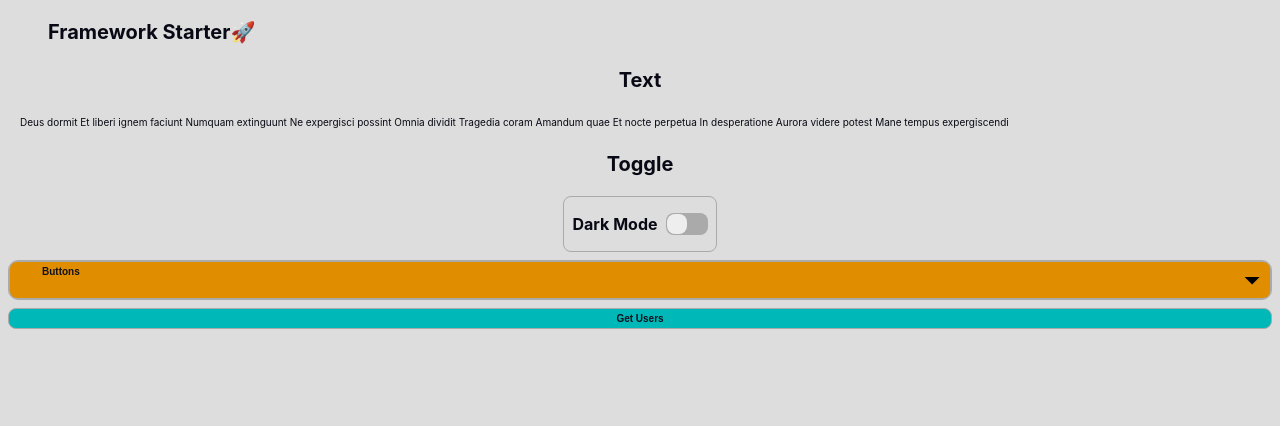
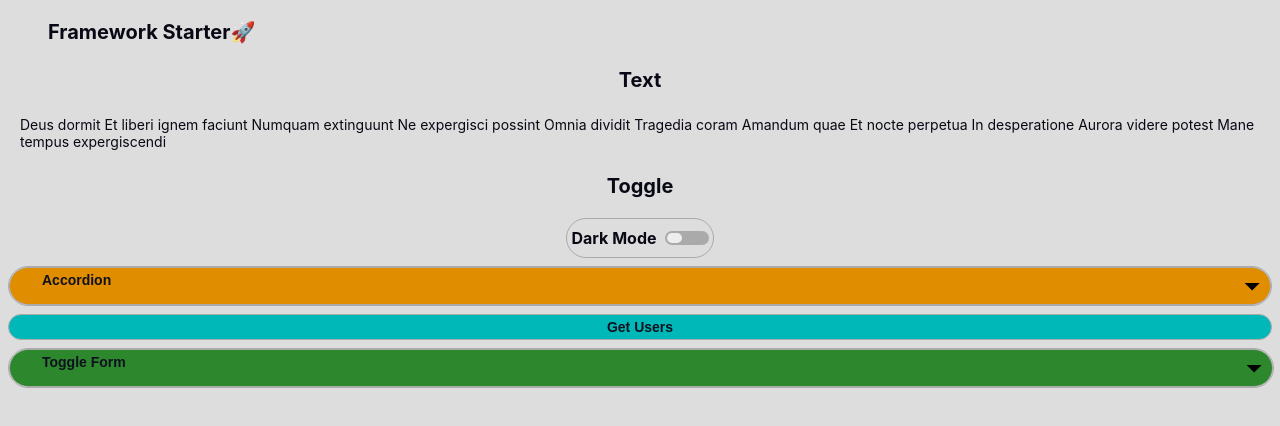
Before and after one commit to christian-hess-94/fullstack-starter, a React (Create React App) app in the folder client/: page / in a window 1280 px wide. Shown: the top 426 px of the page. Built offline with nearby package versions, Linux system fonts and the light colour scheme.

Commit message:
Modificações client
Feito accordion (necessita revisao), button, input, text, toggle (necessita revisão)

```diff
--- a/client/src/App.js
+++ b/client/src/App.js
@@ -9,7 +9,7 @@ import Container from './components/UI/Container';
 import Button from './components/UI/Button';
 import Text from './components/UI/Text';
 import Card from './components/UI/Card';
-import NavBody from './components/UI/Navbar/NavBody';
+import NavBar from './components/UI/NavBar';
 import { colorPrimary } from './styles/Colors';
 import Toggle from './components/UI/Toggle';
 import Accordion from './components/UI/Accordion';
@@ -32,6 +32,7 @@ function App() {
 	const [password, setPassword] = useState('')
 	const [email, setEmail] = useState('')
 	const [accordionOn, accordionToggle] = useState(false)
+	const [formOn, formToggle] = useState(false)
 
 	//CONTEXT
 
@@ -60,8 +61,9 @@ function App() {
 					onClick={() => setContext({ darkMode: !darkMode })} />
 
 				<Accordion
+					type='warning'
 					darkMode={darkMode}
-					buttonTitle='Buttons'
+					buttonTitle='Accordion'
 					toggle={accordionToggle}
 					on={accordionOn}>
 					<Row>
@@ -160,12 +162,13 @@ function App() {
 					onClick={() => getUsers()}
 				>Get Users</Button>
 
-				{/* <Accordion
+				<Accordion
+					type='confirm'
 					block
-					buttonTitle='Toggle Form (Accordion)'
+					buttonTitle='Toggle Form'
 					darkMode={darkMode}
-					on={accordionOn}
-					toggle={accordionToggle}>
+					on={formOn}
+					toggle={formToggle}>
 					<form id='form1' style={{ flex: 1 }} onSubmit={e => {
 						e.preventDefault()
 						createUser({ variables: { username, email, password } })
@@ -173,18 +176,17 @@ function App() {
 						setPassword('')
 						setEmail('')
 					}}>
-						<Text darkMode={darkMode} centered>(AccordionBody) </Text>
 						<Input
 							block
 							darkMode={darkMode}
-							placeholder='Username (Input)'
+							placeholder='Username'
 							value={username}
 							onChange={(e) => setUsername(e.target.value)} />
 
 						<Input
 							block
 							darkMode={darkMode}
-							placeholder='Email (Input)'
+							placeholder='Email'
 							value={email}
 							onChange={(e) => setEmail(e.target.value)} />
 
@@ -192,22 +194,29 @@ function App() {
 							block
 							darkMode={darkMode}
 							type='password'
-							placeholder='Senha (Input)'
+							placeholder='Senha'
 							value={password}
 							onChange={(e) => setPassword(e.target.value)} />
 
-						<Button darkMode={darkMode} type='confirm' form='form1' value="Submit" block>Enviar (Button)</Button>
+						<Button
+							position='center'
+							darkMode={darkMode}
+							type='confirm'
+							form='form1'
+							value="Submit"
+						>Enviar
+						</Button>
 						<div style={{ flex: 1 }}>
 							{
 								createUserResponse.error && createUserResponse.error.graphQLErrors[0].messages.map(error =>
-									<p style={{ color: 'red', padding: 10, background: 'lightgray' }} >
-										{error}
-									</p>
+									<Card>
+										<Text>{error}</Text>
+									</Card>
 								)
 							}
 						</div>
 					</form >
-				</Accordion> */}
+				</Accordion>
 
 				{
 					userLoading ?
--- a/client/src/components/UI/Accordion.js
+++ b/client/src/components/UI/Accordion.js
@@ -12,7 +12,7 @@ import Text from './Text';
 
 
 
-const Accordion = ({ darkMode, children, on, toggle, buttonTitle, centered, block, disabled }) => {
+const Accordion = ({ darkMode, children, on, toggle, buttonTitle, centered, block, disabled, type }) => {
     const [bind, { height, top }] = useMeasure()
     const accordionAnimation = useSpring({
         overflow: 'hidden',
@@ -27,8 +27,8 @@ const Accordion = ({ darkMode, children, on, toggle, buttonTitle, centered, bloc
     })
     return (
         <AccordionFrame darkMode={darkMode} centered={centered} block={block}>
-            <AccordionHeader disabled={disabled} type='warning' onClick={() => toggle(!on)}>
-                <AccordionButton disabled={disabled} position='full' type='warning' >
+            <AccordionHeader disabled={disabled} type={type} onClick={() => toggle(!on)}>
+                <AccordionButton disabled={disabled} position='full' type={type} >
                     {buttonTitle}
                 </AccordionButton>
                 <animated.img style={imageFlip} src={require('./../../images/components/arrow_down.png')} />
--- a/client/src/components/UI/Card.js
+++ b/client/src/components/UI/Card.js
@@ -13,10 +13,10 @@ const Card = styled.div`
     transition: all 500ms ease;
     box-shadow: 1px 1px 6px ${props => props.darkMode ? darkBoxShadow : lightBoxShadow};
     :hover{
-        box-shadow: ${props => props.canHover ? `2px 2px 10px ${props.darkMode ? darkBoxShadow : lightBoxShadow}` : '2px 2px'};
-        cursor: ${props => props.canHover ? 'pointer' : ''};
+        box-shadow: ${props => props.canHover ? `2px 2px 10px ${props.darkMode ? darkBoxShadow : lightBoxShadow}` : ''};
+        cursor: ${props => props.canClick ? 'pointer' : ''};
         z-index: 10;
-        transform: scale(1.02)
+        transform: ${props => props.canHover ? 'scale(1.02)' : ''};
     }
 `
 
--- /dev/null
+++ b/client/src/components/UI/NavBar.js
@@ -0,0 +1,11 @@
+import styled from 'styled-components'
+import { lightNavbarBackground } from './../../styles/LightModeColors'
+import { darkNavbarBackground } from './../../styles/DarkModeColors'
+
+
+const NavBar = styled.nav`
+    background-color: ${props => props.darkMode ? darkNavbarBackground : lightNavbarBackground};
+`
+
+
+export default NavBar
--- a/client/src/components/UI/Navbar/NavBody.js
+++ /dev/null
@@ -1,11 +0,0 @@
-import styled from 'styled-components'
-import { lightNavbarBackground } from '../../../styles/LightModeColors'
-import { darkNavbarBackground } from '../../../styles/DarkModeColors'
-
-
-const NavBody = styled.nav`
-    background-color: ${props => props.darkMode ? darkNavbarBackground : lightNavbarBackground};
-`
-
-
-export default NavBody
--- a/client/src/components/UI/Toggle.js
+++ b/client/src/components/UI/Toggle.js
@@ -5,7 +5,6 @@ import PropTypes from 'prop-types'
 
 import { buttons } from '../../styles/Colors';
 import { borderRadius, margin, padding, borderWidth } from '../../styles/Dimens';
-import Text from './Text';
 import { lightInputTextColor, lightBorderColor, lightCardBackground } from '../../styles/LightModeColors';
 import { darkInputTextColor, darkBorderColor, darkCardBackground } from '../../styles/DarkModeColors';
 import { useSpring, animated } from 'react-spring';
@@ -14,11 +13,11 @@ const Toggle = (props) => {
     const { checked, onClick, text, darkMode, position } = props
 
     const toggleAnimation = useSpring({
-        width: 20,
-        height: 20,
-        borderRadius,
+        width: 15,
+        height: 10,
+        borderRadius: borderRadius,
         backgroundColor: checked ? buttons.confirm.backgroundColor : buttons.default.disabledBackgroundColor,
-        transform: checked ? 'translate3d(20px, 0, 0)' : 'translate3d(0px, 0, 0)'
+        transform: checked ? 'translate3d(25px, 0, 0)' : 'translate3d(0px, 0, 0)'
     })
 
     return (
@@ -41,7 +40,7 @@ Toggle.propTypes = {
 
 const ToggleFrame = styled.div`
     display: flex;
-    padding: ${padding}px;
+    padding: ${padding / 2}px;
     border: ${borderWidth}px solid ${props => props.darkMode ? darkBorderColor : lightBorderColor};
     width: fit-content ;
     align-self: ${props => props.position === 'center' ? 'center' : props.position === 'start' ? 'flex-start' : props.position === 'end' ? 'flex-end' : ''};
@@ -62,12 +61,11 @@ const ToggleText = styled.span`
 `
 
 const ToggleOutline = styled.div`
-    display: flex;
     border: ${borderWidth} solid ${props => props.darkMode ? darkBorderColor : lightBorderColor};
     width: 40px;
     border-radius: ${borderRadius}px;
     margin: ${margin}px 0px;
-    padding: 1px;
+    padding: 2px;
     background-color: ${props => props.darkMode ? darkBorderColor : lightBorderColor};
     transition: all 500ms ease;
 `
--- a/client/src/styles/Dimens.js
+++ b/client/src/styles/Dimens.js
@@ -5,8 +5,8 @@ export const paddingHorizontal = 32 //export const paddingHorizontal = 32
 export const paddingVertical = 4 //export const paddingVertical = 4
 export const margin = 8 //export const margin = 8
 export const borderWidth = 1 //export const borderWidth = 1
-export const borderRadius = 8 //export const borderRadius = 25
+export const borderRadius = 25 //export const borderRadius = 25
 
 //Tamanho das fontes
 export const titleFontSize = 20 //export const titleFontSize = 30
-export const textFontSize = 10 //export const textFontSize = 20
+export const textFontSize = 14 //export const textFontSize = 20
```
Also changed, not shown: client/src/components/UI/Column.js (added, +16 -0 lines).
